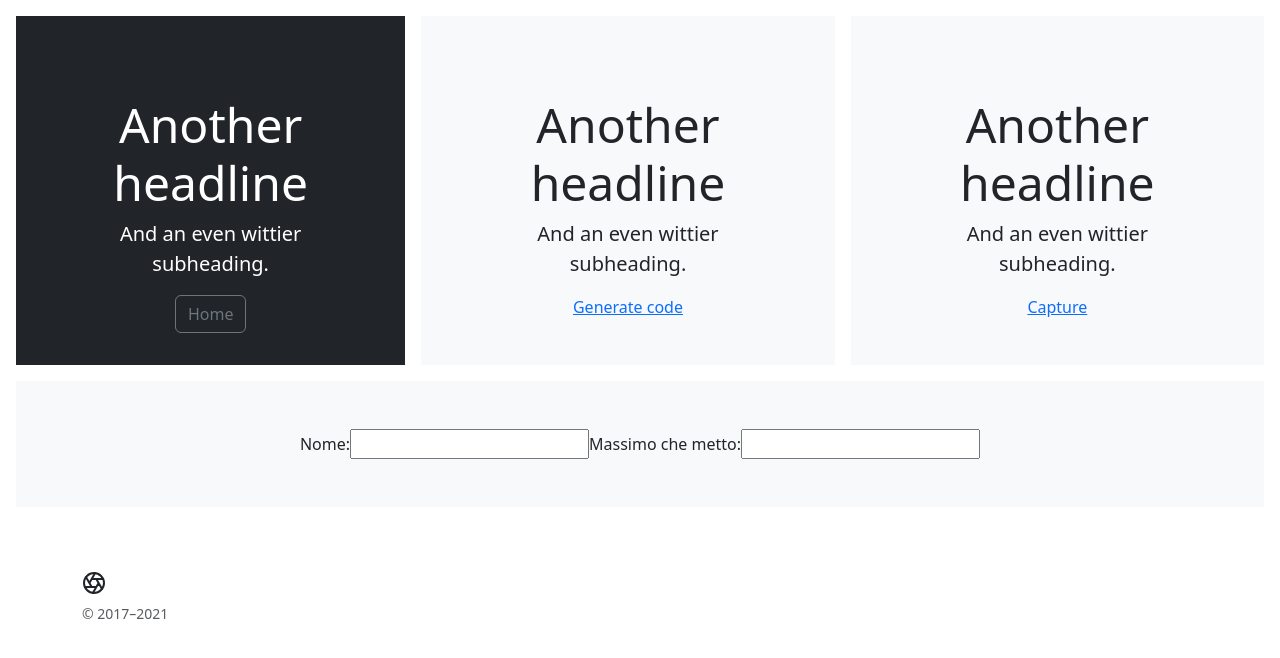
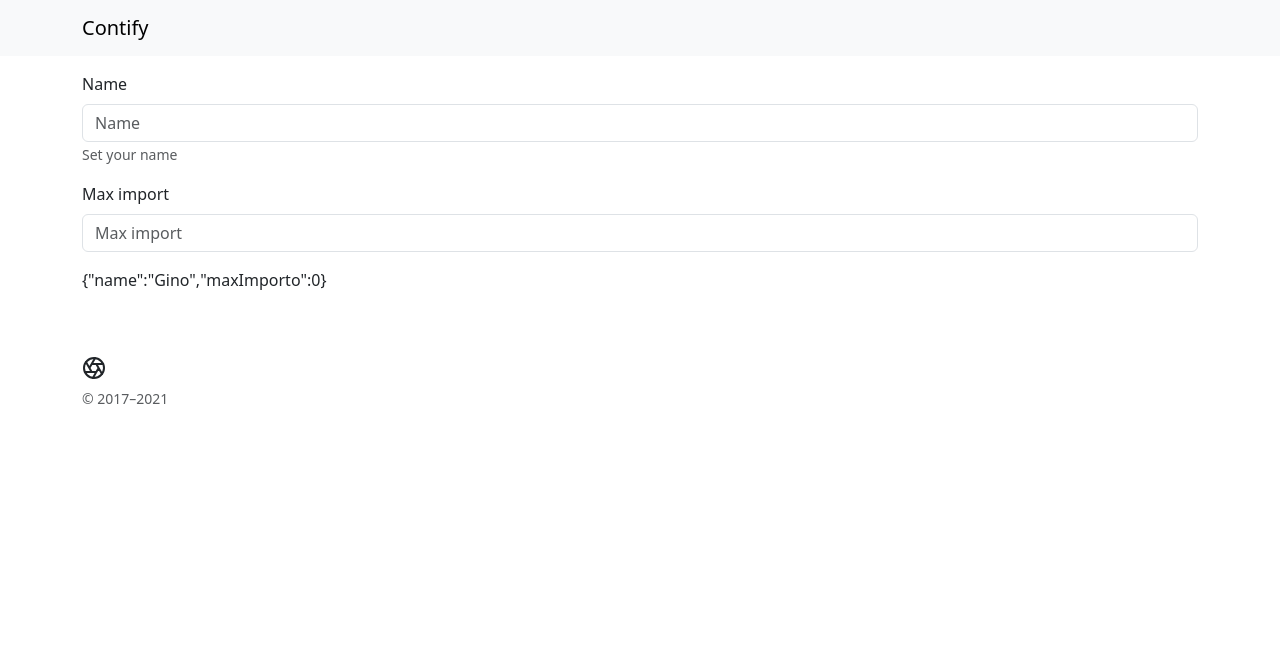
Before and after one commit to GGGGino/contify, a React (Create React App) app: page /user-page in a window 1280 px wide. Shown: the top 658 px of the page. Built offline with nearby package versions, Linux system fonts and the light colour scheme.

Commit message:
separate pagine versione 2

```diff
--- /dev/null
+++ b/src/AdminPage.tsx
@@ -0,0 +1,20 @@
+import React from "react";
+import InnerHeader from "./InnerHeader";
+import {Container, Row, Col} from "react-bootstrap";
+
+export default function AdminPage() {
+  return <div>
+    <InnerHeader />
+    <Container className="py-3">
+      <Row>
+        <Col sm={4}>
+          <h3>Capture</h3>
+          <div>
+            <input type="file" name="image" accept="image/*" capture="environment" />
+          </div>
+        </Col>
+        <Col sm={8}>Utenti</Col>
+      </Row>
+    </Container>
+  </div>;
+}
--- a/src/App.tsx
+++ b/src/App.tsx
@@ -1,15 +1,12 @@
 import React from "react";
 import QRCode from "react-qr-code";
-import {
-  BrowserRouter as Router,
-  Switch,
-  Route,
-  Link
-} from "react-router-dom";
+import {BrowserRouter as Router, Route, Switch} from "react-router-dom";
 import reportWebVitals from "./reportWebVitals";
-
+import Home from "./Home";
 // Importing the Bootstrap CSS
 import 'bootstrap/dist/css/bootstrap.min.css';
+import AdminPage from "./AdminPage";
+import UserPage from "./UserPage";
 
 const myInfo: any = {
   name: 'Gino',
@@ -18,41 +15,11 @@ const myInfo: any = {
 
 export default function App() {
   reportWebVitals(console.log);
-  const commonStyle: any = {
-    width: '80%',
-    height: '300px',
-    borderRadius: '21px 21px 0 0',
-  };
 
   return (
     <Router>
       <>
         <main>
-          <div className="d-md-flex flex-md-equal w-100 my-md-3 ps-md-3">
-            <div className="bg-dark me-md-3 pt-3 px-3 pt-md-5 px-md-5 text-center text-white overflow-hidden">
-              <div className="my-3 py-3">
-                <h2 className="display-5">Another headline</h2>
-                <p className="lead">And an even wittier subheading.</p>
-                <Link className="btn btn-outline-secondary" to="/">Home</Link>
-              </div>
-            </div>
-            <div className="bg-light me-md-3 pt-3 px-3 pt-md-5 px-md-5 text-center overflow-hidden">
-              <div className="my-3 p-3">
-                <h2 className="display-5">Another headline</h2>
-                <p className="lead">And an even wittier subheading.</p>
-                <Link to="/generate-code">Generate code</Link>
-              </div>
-            </div>
-            <div className="bg-light me-md-3 pt-3 px-3 pt-md-5 px-md-5 text-center overflow-hidden">
-              <div className="my-3 p-3">
-                <h2 className="display-5">Another headline</h2>
-                <p className="lead">And an even wittier subheading.</p>
-                <Link to="/capture">Capture</Link>
-              </div>
-            </div>
-          </div>
-
-          <div className="position-relative overflow-hidden p-3 p-md-5 m-md-3 text-center bg-light">
           <Switch>
             <Route path="/generate-code">
               <GenerateCode />
@@ -60,18 +27,23 @@ export default function App() {
             <Route path="/capture">
               <Capture />
             </Route>
+            <Route path="/user-page">
+              <UserPage />
+            </Route>
+            <Route path="/admin-page">
+              <AdminPage />
+            </Route>
             <Route path="/">
               <Home />
             </Route>
           </Switch>
-          </div>
         </main>
 
         <footer className="container py-5">
           <div className="row">
             <div className="col-12 col-md">
               <svg xmlns="http://www.w3.org/2000/svg" width="24" height="24" fill="none" stroke="currentColor"
-                   stroke-linecap="round" stroke-linejoin="round" stroke-width="2" className="d-block mb-2" role="img"
+                   strokeLinecap="round" strokeLinejoin="round" strokeWidth="2" className="d-block mb-2" role="img"
                    viewBox="0 0 24 24"><title>Product</title>
                 <circle cx="12" cy="12" r="10"></circle>
                 <path
@@ -86,32 +58,6 @@ export default function App() {
   );
 }
 
-function Home() {
-  const handleInputChange = (event: any) => {
-    const target = event.target;
-    const name = target.name;
-
-    myInfo[name] = target.value;
-  };
-
-  return <form>
-    <label>
-      Nome:
-      <input
-        name="name"
-        type="text"
-        onChange={handleInputChange} />
-    </label>
-    <label>
-      Massimo che metto:
-      <input
-        name="maxImporto"
-        type="number"
-        onChange={handleInputChange} />
-    </label>
-  </form>;
-}
-
 function GenerateCode() {
   const myInfoBase64 = btoa(JSON.stringify(myInfo));
   return <QRCode value={myInfoBase64} />;
--- a/src/Home.tsx
+++ b/src/Home.tsx
@@ -1,12 +1,23 @@
 import React from "react";
-
-const myInfo: any = {
-  name: 'Gino',
-  maxImporto: 0
-};
+import {Link} from "react-router-dom";
 
 export default function Home() {
   return (
-    <div>ciao</div>
+    <div className="d-md-flex flex-md-equal w-100 my-md-3 ps-md-3">
+      <div className="bg-light me-md-3 pt-3 px-3 pt-md-5 px-md-5 text-center overflow-hidden">
+        <div className="my-3 py-3">
+          <h2 className="display-5">Admin</h2>
+          <p className="lead">Handle the process of organizing the users and the prize they have to put in.</p>
+          <Link className="btn btn-outline-secondary" to="/admin-page">Go</Link>
+        </div>
+      </div>
+      <div className="bg-dark me-md-3 pt-3 px-3 pt-md-5 px-md-5 text-center overflow-hidden text-white">
+        <div className="my-3 p-3">
+          <h2 className="display-5">Slave</h2>
+          <p className="lead">Use this to only set your personal and economical information.</p>
+          <Link className="btn btn-outline-secondary" to="/user-page">Go</Link>
+        </div>
+      </div>
+    </div>
   );
 }
--- /dev/null
+++ b/src/InnerHeader.tsx
@@ -0,0 +1,11 @@
+import React from "react";
+import {Navbar, Container} from "react-bootstrap";
+
+export default function InnerHeader() {
+  return <Navbar bg="light" expand="lg">
+    <Container>
+      <Navbar.Brand href="/">Contify</Navbar.Brand>
+      <Navbar.Toggle aria-controls="basic-navbar-nav" />
+    </Container>
+  </Navbar>;
+}
--- /dev/null
+++ b/src/UserPage.tsx
@@ -0,0 +1,52 @@
+import React, {useState} from "react";
+import InnerHeader from "./InnerHeader";
+import {Col, Container, Form, Row} from "react-bootstrap";
+
+export default function UserPage() {
+  const [myInfoScope, setInfo]: [any, any] = useState({
+    name: 'Gino',
+    maxImporto: 0
+  });
+
+  const handleInputChange = (event: any) => {
+    const target = event.target;
+    const name = target.id;
+
+    myInfoScope[name] = target.value;
+
+    console.log('myInfoScopeInside', myInfoScope, event);
+
+    setInfo({...myInfoScope});
+  };
+
+  console.log(myInfoScope);
+
+  return <div>
+    <InnerHeader />
+    <Container className="py-3">
+      <Row>
+        <Col>
+          <Form>
+            <Form.Group className="mb-3" controlId="name">
+              <Form.Label>Name</Form.Label>
+              <Form.Control type="text" placeholder="Name" onChange={handleInputChange} />
+              <Form.Text className="text-muted">
+                Set your name
+              </Form.Text>
+            </Form.Group>
+
+            <Form.Group className="mb-3" controlId="maxImporto">
+              <Form.Label>Max import</Form.Label>
+              <Form.Control type="number" placeholder="Max import" onChange={handleInputChange}/>
+            </Form.Group>
+          </Form>
+        </Col>
+      </Row>
+      <Row>
+        <Col>
+          <div>{JSON.stringify(myInfoScope)}</div>
+        </Col>
+      </Row>
+    </Container>
+  </div>;
+}
```
Lines whose indentation alone changed are shown as unchanged.
